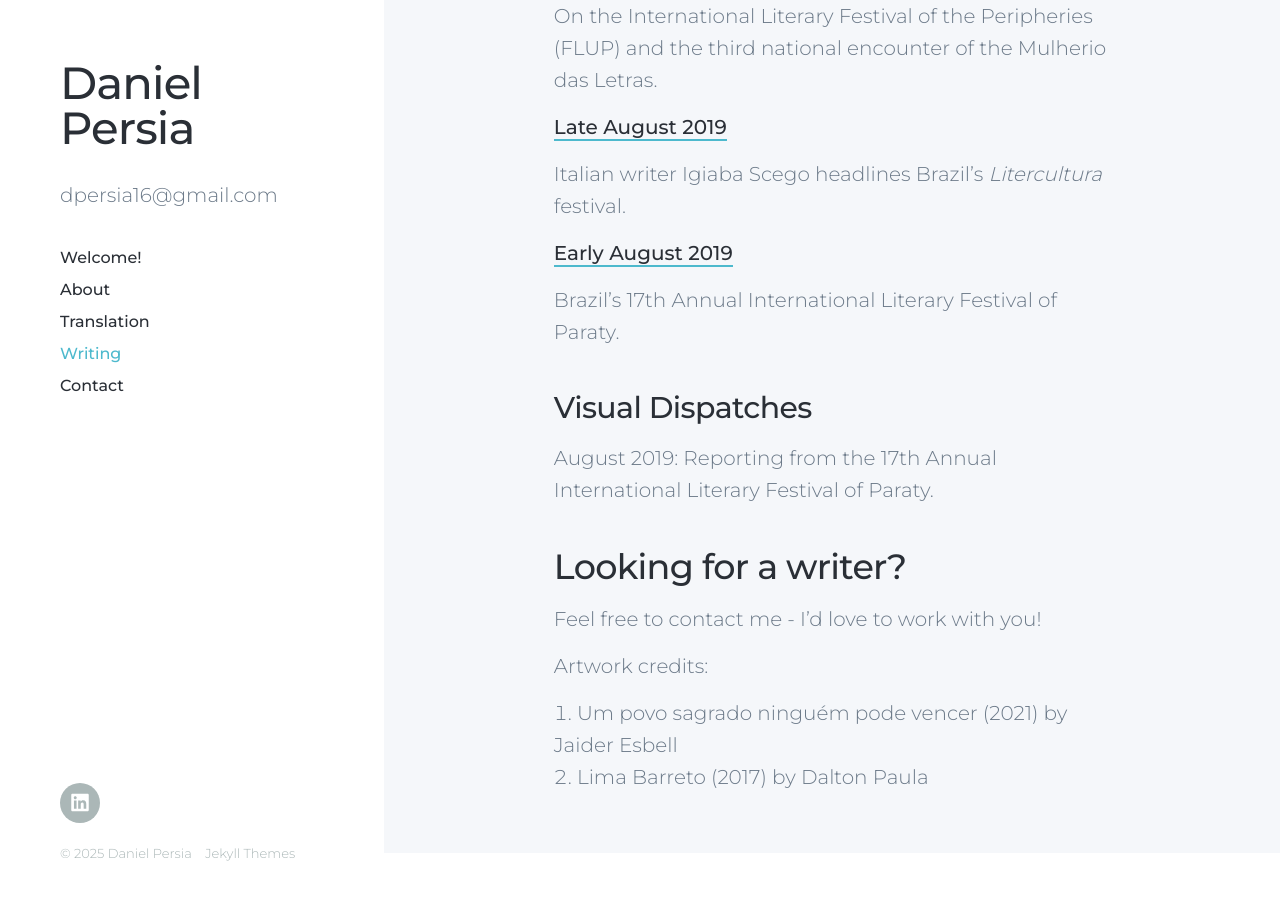
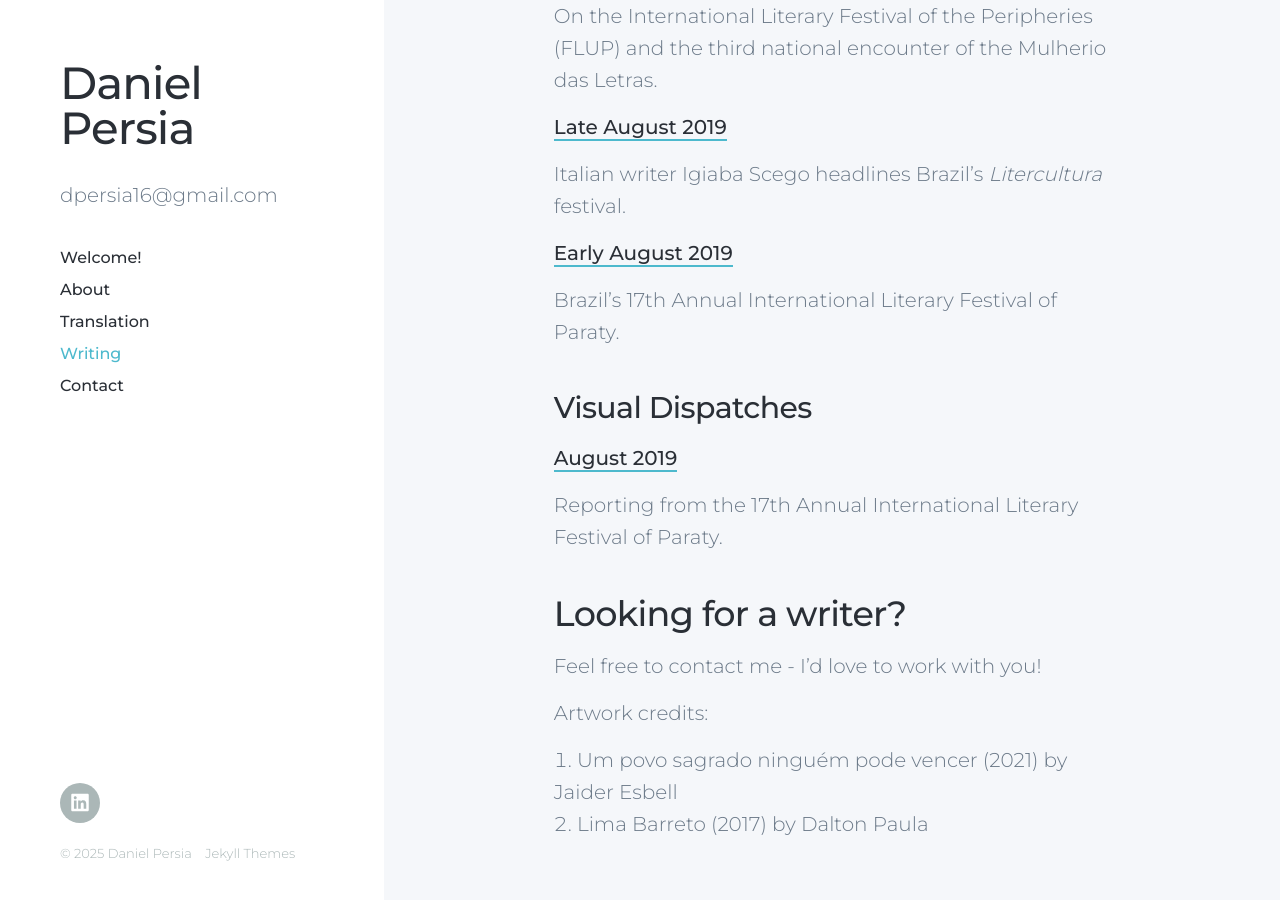
Before and after one commit to danielpersia/danielpersia.github.io, a Jekyll site: the page built from _pages/writing.md, in a window 1280 px wide and 900 px high, scrolled down 9372 px. Built offline with Jekyll 4.4.1, drawn with Linux system fonts in a browser that asks for light colours; nearby versions of some CDN libraries; part of the change alters nothing that is shown.

```diff
--- a/_pages/writing.md
+++ b/_pages/writing.md
@@ -194,7 +194,9 @@ Brazil's 17th Annual International Literary Festival of Paraty.
 
 ### Visual Dispatches
 
-August 2019: Reporting from the 17th Annual International Literary Festival of Paraty.
+[August 2019](images/Asymptote_VisualDispatch.pdf)
+
+Reporting from the 17th Annual International Literary Festival of Paraty.
 
 ## Looking for a writer?
 
```
